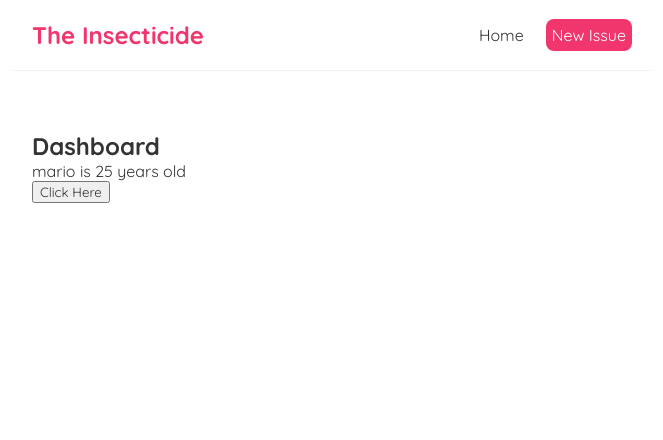
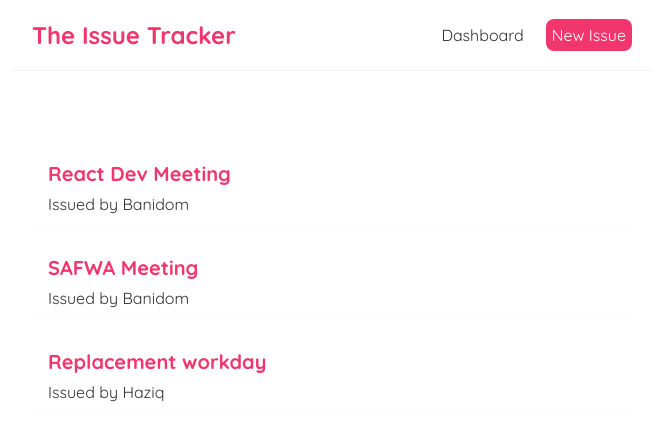
Before and after one commit to AimanFred/bug-tracker, a React (Create React App) app: page / in a window 1280 px wide. Shown: the top 440 px of the page, without its empty margins (308-971 px from the left). Built offline with nearby package versions, Linux system fonts and the light colour scheme.

Commit message:
add Issue Preview to dashboard, change navbar title and home title

```diff
--- a/src/Dashboard.js
+++ b/src/Dashboard.js
@@ -2,19 +2,20 @@ import React, { useState } from 'react';
 
 const Dashboard = () => {
 
-  const [name, setName] = useState("mario");
-  const [age, setAge] = useState(25);
-
-  const handleClick = () => {
-    setName("luigi");
-    setAge(30);
-  };
+  const [issues, setIssues] = useState([
+    { title: "React Dev Meeting", body: "Meeting on google meet today at 5 pm", author: "Banidom", id: 1 },
+    { title: "SAFWA Meeting", body: "Meeting at SAFWA HQ tomorrow at 10 am", author: "Banidom", id: 2 },
+    { title: "Replacement workday", body: "Replacement workday on Aug 26th for sept 1st", author: "Haziq", id: 3 },
+  ]);
 
   return (
     <div className="dashboard">
-      <h2>Dashboard</h2>
-      <p>{ name } is { age } years old</p>
-      <button onClick={ handleClick }>Click Here</button>
+      { issues.map((issue) => (
+        <div className="issue-preview" key={issue.id}>
+          <h2>{ issue.title }</h2>
+          <p>Issued by { issue.author }</p>
+        </div>
+      )) }
     </div>
   );
 };
--- a/src/Navbar.js
+++ b/src/Navbar.js
@@ -1,9 +1,9 @@
 const Navbar = () => {
     return (
         <nav className="navbar">
-            <h1>The Insecticide</h1>
+            <h1>The Issue Tracker</h1>
             <div className="links">
-                <a href="/">Home</a>
+                <a href="/">Dashboard</a>
                 <a href="/create" style={{
                     color: "white",
                     backgroundColor: "#f1356d",
--- a/src/index.css
+++ b/src/index.css
@@ -33,3 +33,16 @@
   margin: 40px auto;
   padding: 20px;
 }
+.issue-preview {
+  padding: 10px 16px;
+  margin: 20px 0;
+  border-bottom: 1px solid #fafafa;
+}
+.issue-preview:hover {
+  box-shadow: 1px 3px 5px rgba(0,0,0,0.1);
+}
+.issue-preview h2 {
+  font-size: 20px;
+  color: #f1356d;
+  margin-bottom: 8px;
+}
```
